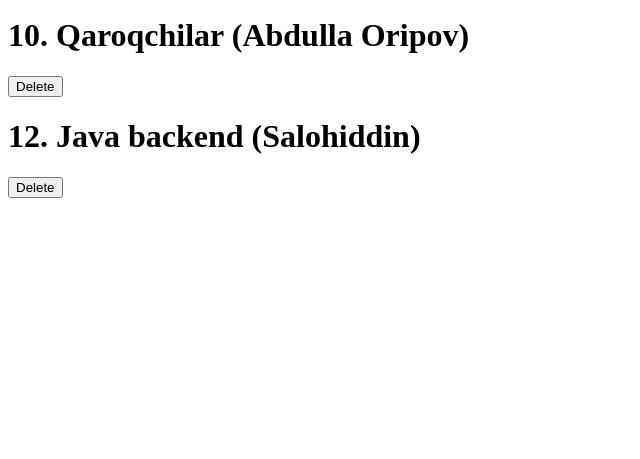
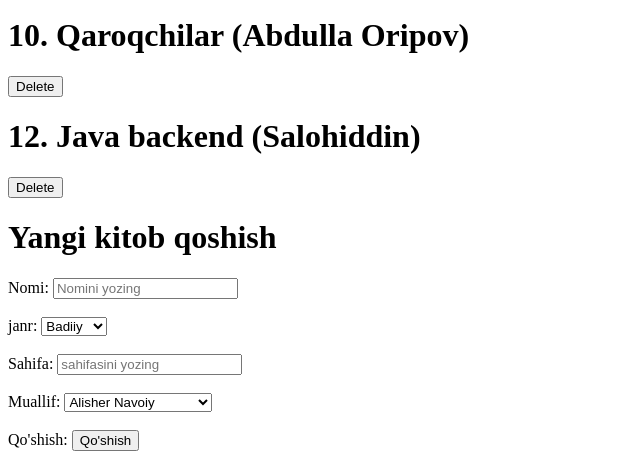
Before and after one commit to abduvaliyevsalohiddin/Kutubxona, a Django app: page /hamma_kitoblar/ in a window 1280 px wide. Shown: the part 1002-1461 px from the top of the page, without its empty margins (0-640 px from the left). Before the commit the page ends 1200 px from the top, so only its background shows below. Run offline with Django 4.2, Linux system fonts and the light colour scheme; data comes from the database, SQL or seed files in the repository; both versions use the stored data as it was after the commit.

Commit message:
Kitoblarga yangi kitob malumotini qoshish

```diff
--- a/asosiy/views.py
+++ b/asosiy/views.py
@@ -80,13 +80,22 @@ def muallif_ochir(request, son):
 
 
 def hamma_kitob(request):
+    if request.method == 'POST':
+        Kitob.objects.create(
+            nom=request.POST.get("nom"),
+            janr=request.POST.get("janr"),
+            sahifa=request.POST.get("sahifa"),
+            muallif=Muallif.objects.get(id=request.POST.get("muallif")),
+        )
+
     soz = request.GET.get("qidirish_sozi")
     natija = Kitob.objects.all()
     if soz:
         natija = natija.filter(muallif__ism__contains=soz) | natija.filter(nom__contains=soz)
 
     content = {
-        "kitoblar": natija
+        "kitoblar": natija,
+        "mualliflar": Muallif.objects.all()
     }
     return render(request, "mashq/hamma_kitoblar.html", content)
 
--- a/templates/mashq/hamma_kitoblar.html
+++ b/templates/mashq/hamma_kitoblar.html
@@ -21,5 +21,36 @@
         <button>Delete</button>
     </a>
     {% endfor %}
+
+    <h1>Yangi kitob qoshish</h1>
+    <form method="post">{% csrf_token %}
+        <label>Nomi:</label>
+        <input type="text" placeholder="Nomini yozing" name="nom">
+        <br>
+        <br>
+        <label>janr:</label>
+        <select name="janr" >
+            <option value="Badiiy">Badiiy</option>
+            <option value="Ilmiy">Ilmiy</option>
+            <option value="Jangari">Jangari</option>
+        </select>
+        <br>
+        <br>
+        <label>Sahifa:</label>
+        <input type="number" placeholder="sahifasini yozing" name="sahifa">
+        <br>
+        <br>
+        <label>Muallif:</label>
+        <select name="muallif" >
+            {% for muallif in mualliflar %}
+            <option value="{{muallif.id}}">{{muallif.ism}}</option>
+            {% endfor %}
+        </select>
+        <br>
+        <br>
+        <label>Qo'shish:</label>
+        <button>Qo'shish</button>
+
+
 </body>
 </html>
```
Also changed, not shown: db.sqlite3.
